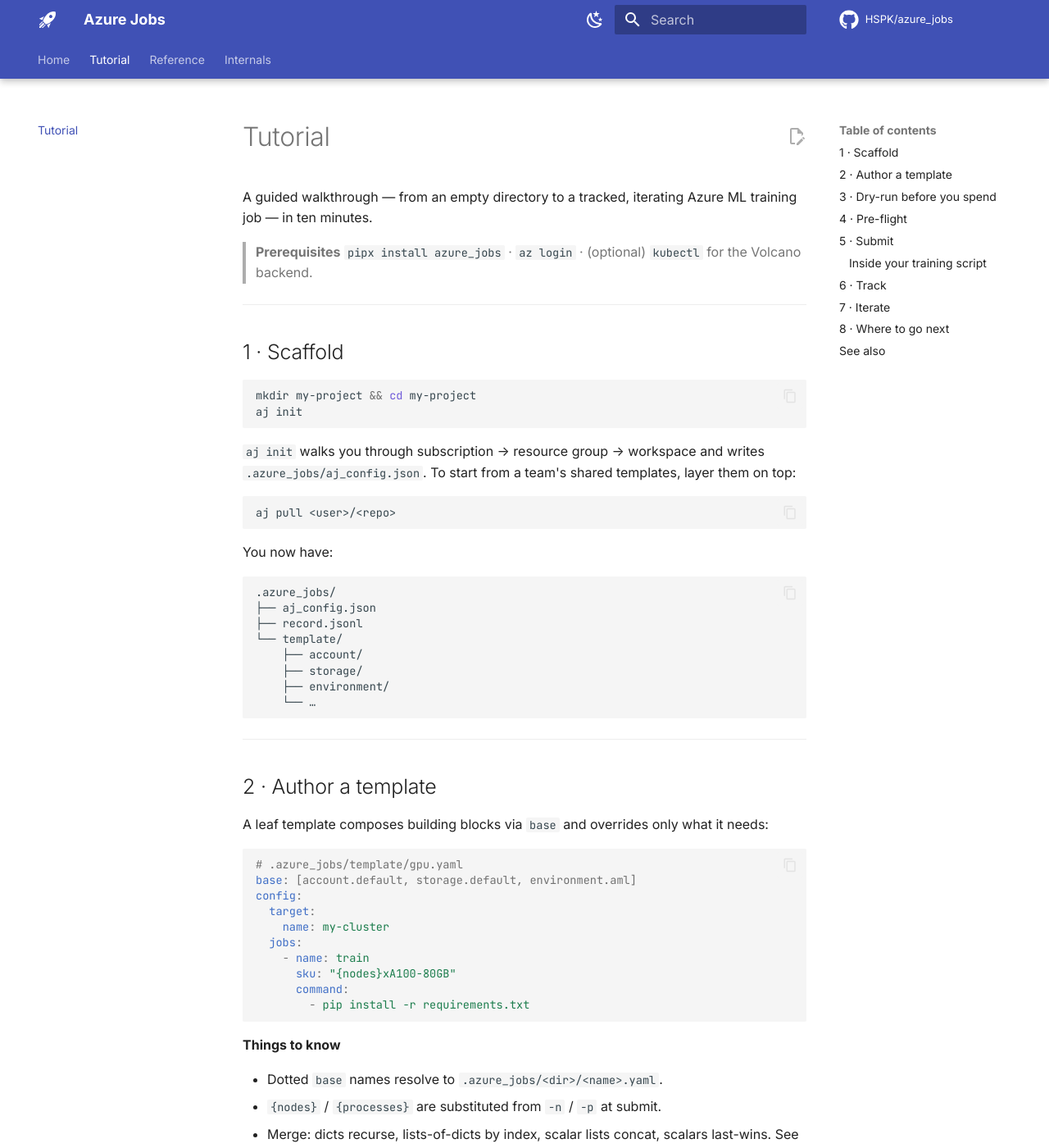
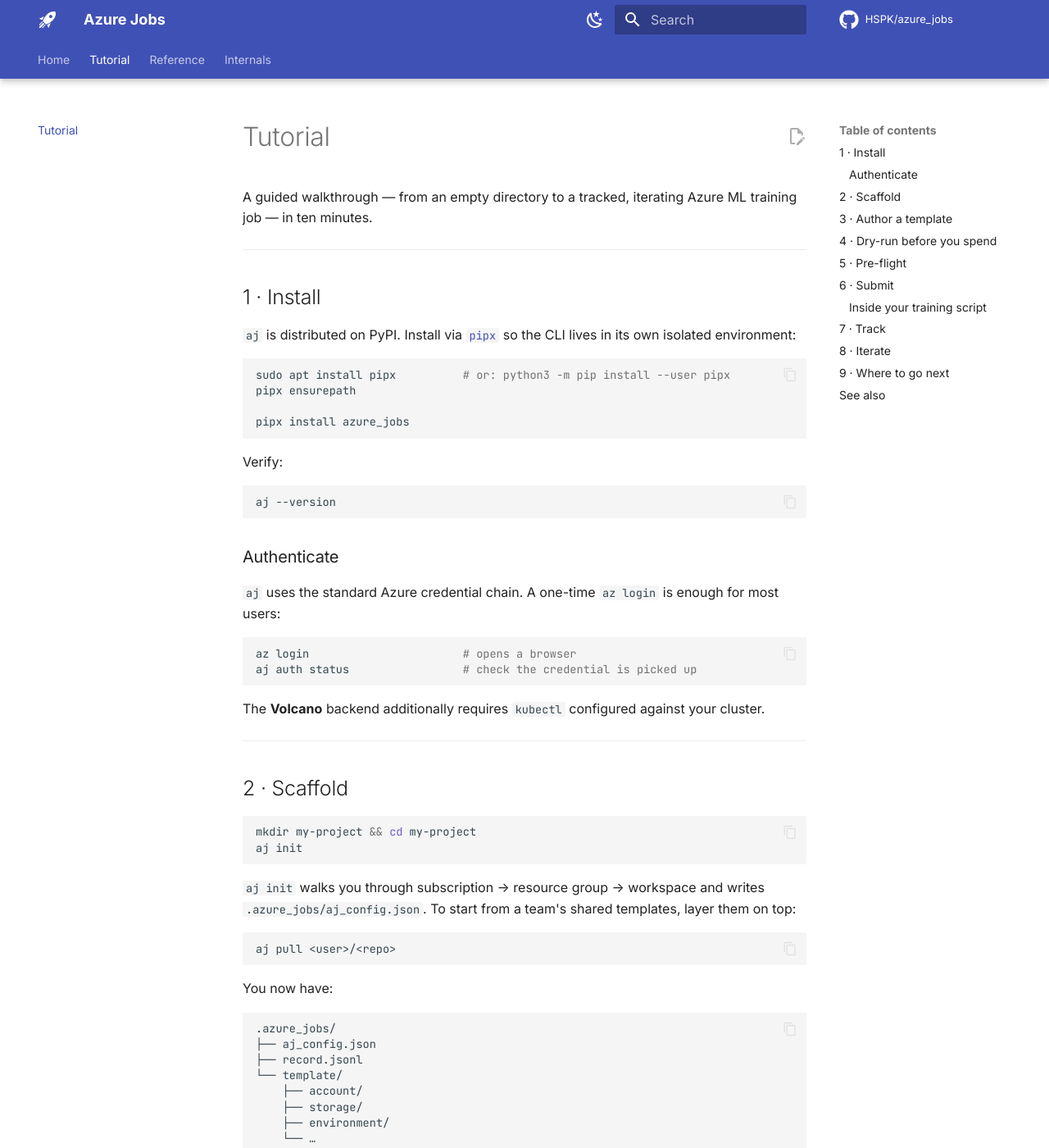
Before and after one commit to HSPK/azure_jobs, an MkDocs documentation site: the page built from docs/tutorial.md, in a window 1280 px wide and 1400 px high. Shown: the whole window at 82% size. Built offline with MkDocs 1.6.1 and Material for MkDocs 9.7.7, drawn with Linux system fonts in a browser that asks for light colours; comment, search, counter and statistics services are not loaded; some of the changed text lies outside the part shown.

Commit message:
docs(tutorial): split install into its own chapter (Linux + pipx)
Co-authored-by: Copilot <223556219+Copilot@users.noreply.github.com>

````diff
--- a/docs/tutorial.md
+++ b/docs/tutorial.md
@@ -3,13 +3,42 @@
 A guided walkthrough — from an empty directory to a tracked, iterating
 Azure ML training job — in ten minutes.
 
-> **Prerequisites**
-> `pipx install azure_jobs` · `az login` · (optional) `kubectl` for the
-> Volcano backend.
+---
+
+## 1 · Install
+
+`aj` is distributed on PyPI. Install via [`pipx`](https://pipx.pypa.io/)
+so the CLI lives in its own isolated environment:
+
+```bash
+sudo apt install pipx          # or: python3 -m pip install --user pipx
+pipx ensurepath
+
+pipx install azure_jobs
+```
+
+Verify:
+
+```bash
+aj --version
+```
+
+### Authenticate
+
+`aj` uses the standard Azure credential chain. A one-time `az login` is
+enough for most users:
+
+```bash
+az login                       # opens a browser
+aj auth status                 # check the credential is picked up
+```
+
+The **Volcano** backend additionally requires `kubectl` configured
+against your cluster.
 
 ---
 
-## 1 · Scaffold
+## 2 · Scaffold
 
 ```bash
 mkdir my-project && cd my-project
@@ -176,7 +205,7 @@ aj template push -m "bump to A100-80GB"
 
 ---
 
-## 8 · Where to go next
+## 9 · Where to go next
 
 - **Compose** richer setups by splitting `account.*`, `storage.*`,
   `environment.*` blocks.
````
Also changed, not shown: other parts of docs/tutorial.md (+6 -6 lines).
